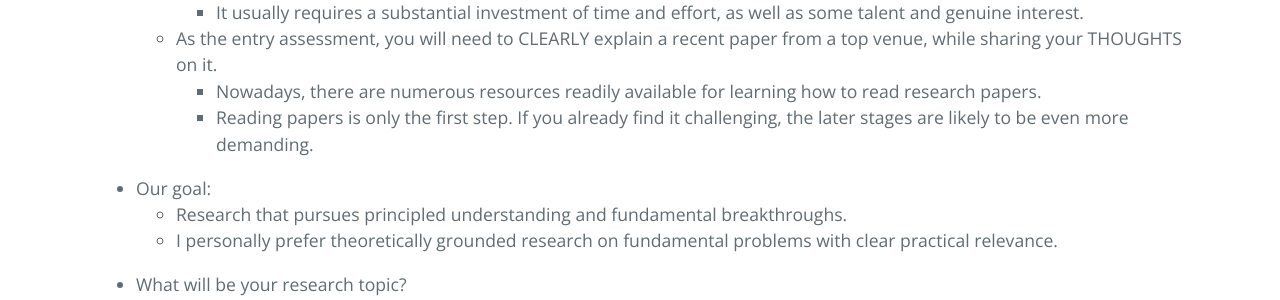
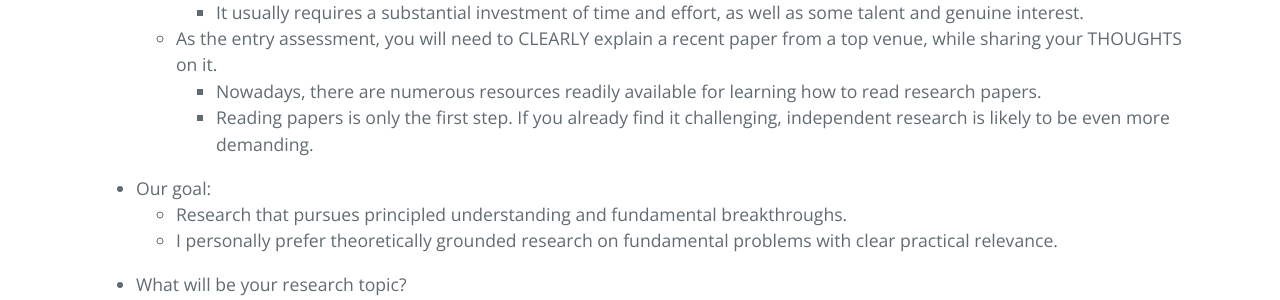
Before and after one commit to ZhimingZhou/zhimingzhou.github.io, a Jekyll site: the page built from _posts/2020-12-09-Prospective-Students.md, in a window 1280 px wide and 900 px high, scrolled down 472 px. Shown: the part 155-455 px from the top of the window. Built offline with Jekyll 4.4.1, drawn with Linux system fonts in a browser that asks for light colours.

Commit message:
Update 2020-12-09-Prospective-Students.md

```diff
--- a/_posts/2020-12-09-Prospective-Students.md
+++ b/_posts/2020-12-09-Prospective-Students.md
@@ -16,7 +16,7 @@ I’m looking for TALENTED students with GENUINE enthusiasm for FUNDAMENTAL rese
 		- It usually requires a substantial investment of time and effort, as well as some talent and genuine interest.
 	- As the entry assessment, you will need to CLEARLY explain a recent paper from a top venue, while sharing your THOUGHTS on it.
 		- Nowadays, there are numerous resources readily available for learning how to read research papers.
-		- Reading papers is only the first step. If you already find it challenging, the later stages are likely to be even more demanding.
+		- Reading papers is only the first step. If you already find it challenging, independent research is likely to be even more demanding.
 
 <!--  -->
 - Our goal:
```
